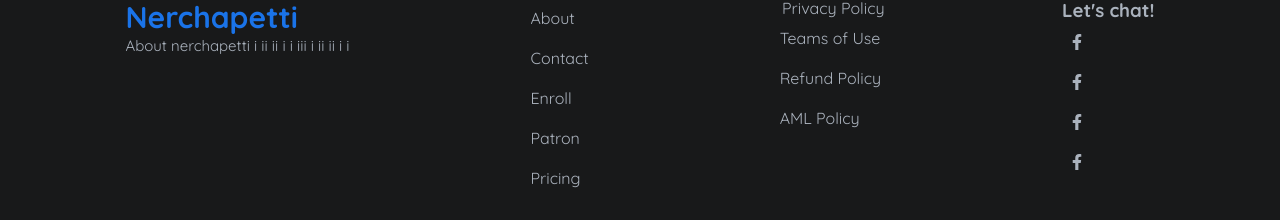
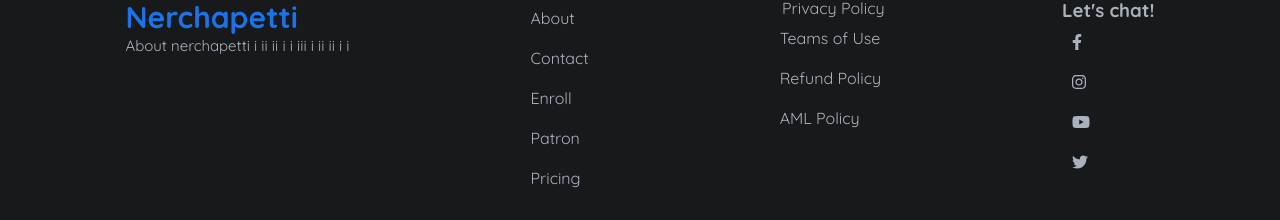
Before and after one commit to Nerchapetti/Develop_Front-End, a React (Create React App) app: page / in a window 1280 px wide. Shown: the part 1198-1418 px from the top of the page. Built offline with nearby package versions, Linux system fonts and the light colour scheme.

Commit message:
footer 1

```diff
--- a/src/components/Footer/Footer.js
+++ b/src/components/Footer/Footer.js
@@ -1,6 +1,6 @@
 import './footer.css'
 import { FontAwesomeIcon } from '@fortawesome/react-fontawesome'
-import { faFacebookF } from '@fortawesome/free-brands-svg-icons'
+import { faFacebookF, faInstagram, faTwitter, faYoutube } from '@fortawesome/free-brands-svg-icons'
 
 const Footer = () => {
     return (
@@ -32,9 +32,9 @@ const Footer = () => {
                             <ul className="icons">
                                 <h3 className="letschat">Let's chat! </h3>
                                  <li className=""><FontAwesomeIcon icon={faFacebookF} /></li>
-                                 <li className=""><FontAwesomeIcon icon={faFacebookF}/></li>
-                                <li className=""><FontAwesomeIcon icon={faFacebookF}/></li>
-                                <li className=""><FontAwesomeIcon icon={faFacebookF}/></li>
+                                 <li className=""><FontAwesomeIcon icon={faInstagram}/></li>
+                                <li className=""><FontAwesomeIcon icon={faYoutube}/></li>
+                                <li className=""><FontAwesomeIcon icon={faTwitter}/></li>
                             </ul>
                         </div>
                  </div>
```
